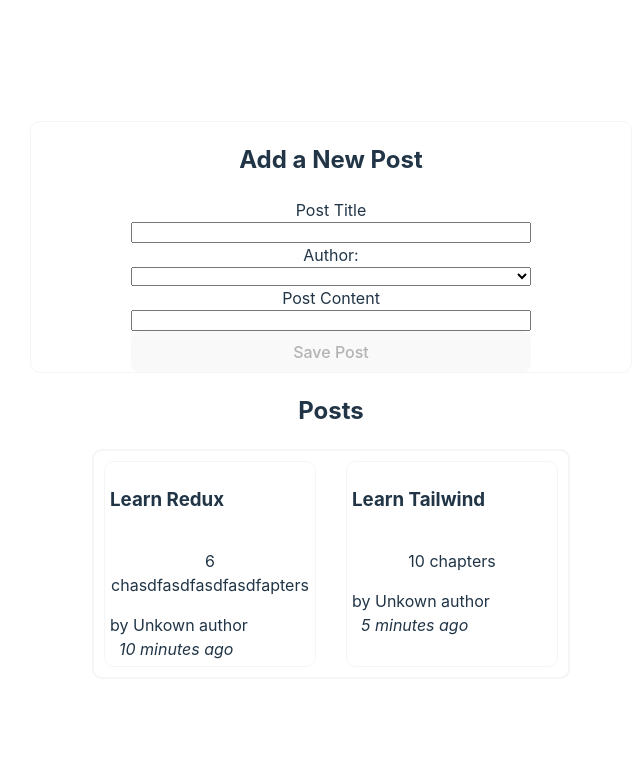
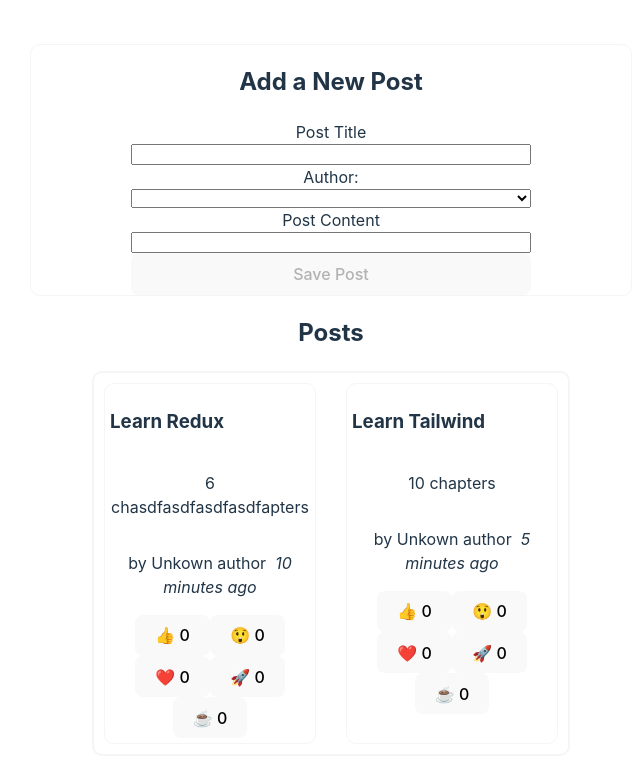
Before and after one commit to Elaraby218/redux-learn, a React (Vite) app: page / in a window 1280 px wide. Shown: the top 766 px of the page, without its empty margins (309-949 px from the left). Built offline with nearby package versions, Linux system fonts and the light colour scheme.

Commit message:
reactions to the post added

```diff
--- a/src/features/posts/PostsList.jsx
+++ b/src/features/posts/PostsList.jsx
@@ -1,29 +1,30 @@
-import { useSelector } from "react-redux"
+import { useSelector } from "react-redux";
 import { selectAllPosts } from "./postSlice";
 import PostAuthor from "./PostAuthor";
 import TimeAgo from "./TimeAgo";
+import ReactionButtons from "./ReactionButtons";
 
 const PostsList = () => {
+  const posts = useSelector(selectAllPosts);
 
-    const posts = useSelector(selectAllPosts) ;
-
-    const renderposts = posts.map(post => (
+  const renderposts = posts.map((post) => (
     <article key={post.id}>
       <h3>{post.title}</h3>
-            <p>{post.content.substring(0,100)}</p>
-            <PostAuthor userId={post.userId}/>
-            <TimeAgo timestamp={post.date}/>
+      <p>{post.content.substring(0, 100)}</p>
+      <p>
+        <PostAuthor userId={post.userId} />
+        <TimeAgo timestamp={post.date} />
+      </p>
+      <ReactionButtons post={post} />
     </article>
-    )) ;
+  ));
 
   return (
     <>
       <h2>Posts</h2>
-            <section>
-                {renderposts}
-            </section>
+      <section>{renderposts}</section>
     </>
-    ) ;
-}
+  );
+};
 
-export default PostsList
+export default PostsList;
--- /dev/null
+++ b/src/features/posts/ReactionButtons.jsx
@@ -0,0 +1,37 @@
+import { useDispatch } from "react-redux";
+import { reactionAdded } from "./postSlice";
+
+const reactionEmoji = {
+  thumbsUp: "👍",
+  wow: "😲",
+  heart: "❤️",
+  rocket: "🚀",
+  coffee: "☕",
+};
+
+const ReactionButtons = ({ post }) => {
+  const dispatch = useDispatch();
+
+  const reactionButtons = Object.entries(reactionEmoji).map(([name, emoji]) => {
+    return (
+      <button
+        key={name}
+        type="button"
+        onClick={() =>
+          dispatch(reactionAdded({ postId: post.id, reaction: name }))
+        }
+      >
+        {emoji} {post.reactions[name]}
+      </button>
+    );
+  });
+
+  return (
+    <div className="butttons">
+        {reactionButtons}
+    </div>
+  )
+
+}
+
+export default ReactionButtons;
--- a/src/features/posts/postSlice.js
+++ b/src/features/posts/postSlice.js
@@ -8,6 +8,14 @@
         title:'Learn Redux' ,
         content: '6 chasdfasdfasdfasdfapters' ,
         date: sub(new Date(), {minutes:10}).toISOString() ,
+        reactions: {
+            thumbsUp:0,
+            wow : 0 ,
+            heart: 0 ,
+            rocket: 0 ,
+            coffee: 0
+        }
+
     } ,
 
     {
@@ -15,6 +23,13 @@
         title:'Learn Tailwind' ,
         content: '10 chapters',
         date: sub(new Date(), {minutes:5}).toISOString() ,
+        reactions: {
+            thumbsUp:0,
+            wow : 0 ,
+            heart: 0 ,
+            rocket: 0 ,
+            coffee: 0
+        }
 
     } ,
 ]
@@ -39,8 +54,23 @@
                         content,
                         date : new Date().toISOString() ,
                         userId ,
+                        reactions: {
+                            thumbsUp:0,
+                            wow : 0 ,
+                            heart: 0 ,
+                            rocket: 0 ,
+                            coffee: 0
+                        }
                     }
                 }
+            }
+        } ,
+
+        reactionAdded(state,action){
+            const {postId , reaction} = action.payload ;
+            const existingPost = state.find(post => post.id === postId)
+            if(existingPost){
+                existingPost.reactions[reaction]++ ;
             }
         }
 
@@ -51,6 +81,6 @@
 
 export const selectAllPosts = (state) => state.posts ;
 
-export const {postAdded} = postsSlice.actions ;
+export const {postAdded , reactionAdded} = postsSlice.actions ;
 
 export default postsSlice.reducer ;
```
Also changed, not shown: src/App.css (line endings or trailing spaces). Lines whose indentation alone changed are shown as unchanged.
